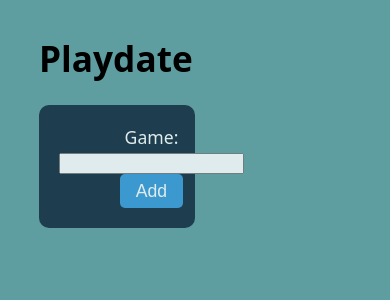
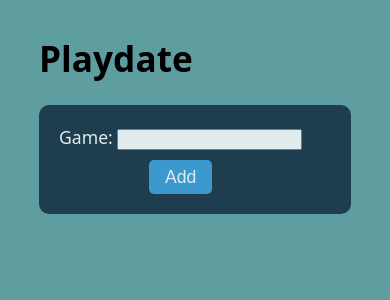
Before and after one commit to ultimo2002/playdate, a Python web app: template code/templates/index.html in a window 390 px wide. Shown: the top 300 px of the page. Run offline with Jinja, Linux system fonts and the light colour scheme; the template is opened without the code that fills it, so the values that code supplies are empty.

Commit message:
FIxed mobile view,
All responsive code was gone, It was a mess on smaller / mobile devices all layout was in each other.

```diff
--- a/code/static/styles.css
+++ b/code/static/styles.css
@@ -46,11 +46,19 @@ a:hover {
     font-size: calc(var(--font-size, 1rem) + 0.08rem);
 }
 
+.flex-md-align-items-center {
+    @media (max-width: 768px) {
+        align-items: center
+    }
+}
+
 
 /* Containers */
 .container {
     display: flex;
     gap: 10px;
+
+    @media (max-width: 768px) { flex-direction: column; }
 }
 
 
@@ -105,6 +113,8 @@ a:hover {
     width: 100%;
 
     transition: transform 0.5s;
+
+    @media (max-width: 1200px) { flex-direction: column; }
 }
 
 .recommended-card:hover {
@@ -257,6 +267,8 @@ body.nsfw::before {
 
 .w-50 {
     width: 50%;
+
+    @media (max-width: 768px) { width: initial; }
 }
 
 .removeButton {
@@ -264,6 +276,8 @@ body.nsfw::before {
     cursor: pointer;
     transition: font-size 0.5s;
     font-size: 1.1rem;
+
+    @media (max-width: 500px) { font-size: 1.2rem; }
 }
 .removeButton:before {
     content: "🗑️";
@@ -281,6 +295,15 @@ body.nsfw::before {
 }
 .removeButton:hover {
     font-size: 1.5rem;
+}
+
+.home form {
+    @media (max-width: 850px) {
+        display: flex;
+        flex-direction: column;
+        align-items: center;
+        gap: 10px;
+    }
 }
 
 .selected_games div {
```
